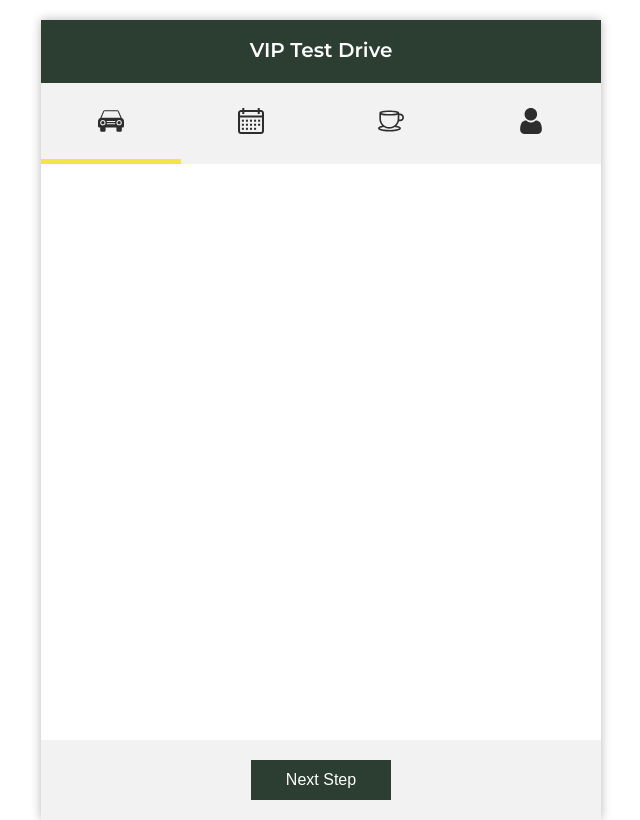
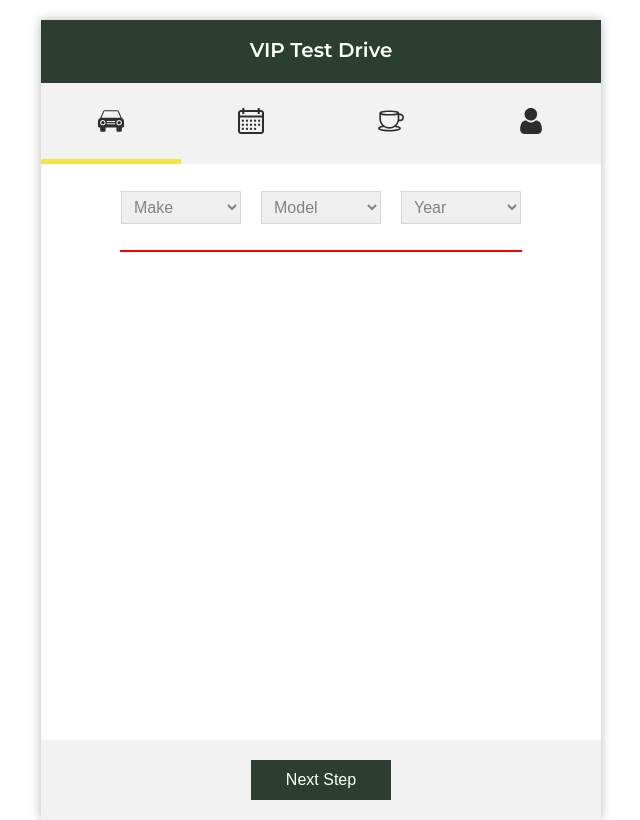
Before and after one commit to snowdamiz/dcmc-form-2, a React (Create React App) app: page / in a window 1280 px wide. Shown: the whole page, without its empty margins (319-959 px from the left). Built offline with nearby package versions, Linux system fonts and the light colour scheme.

Commit message:
full data sort working

```diff
--- a/src/App.js
+++ b/src/App.js
@@ -12,17 +12,20 @@ function App() {
   const [rows, setRows] = useState([]);
   const [page, setPage] = useState(1);
   const [productID, setProductID] = useState("");
-  const [car, setCar] = useState("");
+  const [errors, setErrors] = useState([]);
+
   const [date, setDate] = useState("");
   const [time, setTime] = useState("");
   const [beverage, setBeverage] = useState("");
   const [name, setName] = useState("");
   const [email, setEmail] = useState("");
   const [phone, setPhone] = useState("");
-  const [errors, setErrors] = useState([]);
+
   const [makes, setMakes] = useState([]);
   const [models, setModels] = useState([]);
   const [years, setYears] = useState([]);
+  const [cars, setCars] = useState([]);
+  const [sbModel, setSbModel] = useState([]);
 
   let data = [];
 
@@ -42,7 +45,7 @@ function App() {
 
       getData();
       sortData()
-  }, [page])
+  }, [cars])
 
 
   const sortData = () => {
@@ -58,43 +61,75 @@ function App() {
 
         sortedMakes = [...new Set(makes)];
         setMakes(sortedMakes);
-        console.log(sortedMakes);
       }
-
-      const getModels = () => {
-        let models = [];
-        let sortedModels = [];
-
-        for (let i = 0; i < data.length; i++) {
-          let carModel = data[i];
-          models.push(carModel.model);
-        }
-
-        sortedModels = [...new Set(models)];
-        setModels(sortedModels);
-        console.log(sortedModels);
-      }
-
-      const getYears = () => {
-        let years = [];
-        let sortedYears = [];
-
-        for (let i = 0; i < data.length; i++) {
-          let carYear = data[i];
-          years.push(carYear.year);
-        }
-
-        sortedYears = [...new Set(years)];
-        setYears(sortedYears);
-        console.log(sortedYears);
-      }
-
       getMakes();
-      getModels();
-      getYears();
     }, 500)
   }
 
+  const selectMake = (el) => {
+    const original = [...rows];
+    let cars = [];
+    let models = [];
+    let sortedCars = [];
+    let sortedModels = [];
+
+    for (let i = 0; i < original.length; i++) {
+      if (original[i].make === el) {
+        cars.push(original[i]);
+        models.push(original[i].model);
+      }
+    }
+
+    sortedCars = [...new Set(cars)];
+    sortedModels = [... new Set(models)];
+
+    setCars(sortedCars);
+    setModels(sortedModels);
+    setYears([]);
+
+    // console.log(cars[0].vin);
+    // console.log(cars);
+  }
+
+  const selectModel = (el) => {
+    const original = [...cars];
+    let vehicles = [];
+    let years = [];
+    let sortedVehicles = [];
+    let sortedYears = [];
+
+    for (let i = 0; i < original.length; i++) {
+      if (original[i].model === el) {
+        vehicles.push(original[i]);
+        years.push(original[i].year);
+      }
+    }
+
+    sortedVehicles = [...new Set(vehicles)];
+    sortedYears = [...new Set(years)];
+
+    setSbModel(sortedVehicles);
+    setYears(sortedYears);
+
+    // console.log(cars);
+  }
+
+  const selectYear = (el) => {
+    const original = [...sbModel];
+    let vehicles = [];
+    let sortedVehicles = [];
+
+    for (let i = 0; i < original.length; i++) {
+      if (original[i].year === el) {
+        vehicles.push(original[i]);
+      }
+    }
+
+    sortedVehicles = [...new Set(vehicles)];
+    setCars(sortedVehicles);
+
+    // console.log(cars);
+  }
 
   const submit = () => {
     let err = [];
@@ -119,6 +154,15 @@ function App() {
       return <Vehicle
               page={page}
               setPage={setPage}
+              rows={rows}
+              makes={makes}
+              models={models}
+              years={years}
+              cars={cars}
+              selectMake={selectMake}
+              selectModel={selectModel}
+              selectYear={selectYear}
+              sbModel={sbModel}
               productID={productID}
               setProductID={setProductID}
               errors={errors}
--- a/src/components/vehicle/vehicle.js
+++ b/src/components/vehicle/vehicle.js
@@ -1,4 +1,4 @@
-import React from 'react';
+import React, { useState, useEffect } from 'react';
 import Header from '../header/header';
 import Nav from '../nav/nav';
 import NextBtn from '../nextbtn/nextbtn';
@@ -6,16 +6,117 @@ import NextBtn from '../nextbtn/nextbtn';
 import {
     VehicleWrap,
     VehicleBox,
+    SelectionBox,
+    Select,
+    Option,
+    CarBox,
+    Car,
+    VehicleIMG,
+    VehicleInfo,
+    VehicleHeading,
+    VehicleTextBox,
+    VehicleTextBoxSec,
+    VehicleText
 } from './vehicleStyles';
 
 function Vehicle (props) {
+    const [showMakeType, setShowMakeType] = useState(false);
+    const [showModelType, setShowModelType] = useState(false);
+    const [showYearType, setShowYearType] = useState(false);
+
+    const makes = props.makes;
+    const models = props.models;
+    const years = props.years;
+
+    useEffect(() => {
+        function checkMakes() {
+            if (props.cars !== []) {
+                setShowMakeType(true);
+
+                let x = props.cars[0];
+
+                console.log(x);
+            } else { setShowMakeType(false) }
+        }
+
+        // function checkModels() {
+        //     if (props.sbModel !== []) {
+        //         setShowModelType(true);
+        //         console.log("Showing Models");
+        //     } { setShowModelType(false) }
+        // }
+
+        // function checkYears() {
+        //     if (props.years !== []) {
+        //         console.log("Showing Models > Years");
+        //         setShowYearType(true);
+        //     } else setShowYearType(false);
+        // }
+
+        checkMakes();
+        // checkModels();
+        // checkYears();
+    }, [props.cars]);
+
+    // console.log(props.years);
+
+
     return (
         <VehicleWrap>
             <Header />
             <Nav
                 page={props.page}
                 setPage={props.setPage}/>
-
+            <VehicleBox>
+                <SelectionBox>
+                    <Select defaultValue="Make" onChange={(e) => props.selectMake(e.target.value)}>
+                        <Option disabled hidden value="Make">Make</Option>
+                        {makes.map((el) => {
+                            return <Option key={el} value={el}>{el}</Option>
+                        })}
+                    </Select>
+                    <Select defaultValue="Model" onChange={(e) => props.selectModel(e.target.value)}>
+                        <Option disabled hidden value="Model">Model</Option>
+                        {models.map((el) => {
+                            return <Option key={el} value={el}>{el}</Option>
+                        })}
+                    </Select>
+                    <Select defaultValue="Year" onChange={(e) => props.selectYear(e.target.value)}>
+                        <Option disabled hidden value="Year">Year</Option>
+                        {years.map((el) => {
+                            return <Option key={el} value={el}>{el}</Option>
+                        })}
+                    </Select>
+                </SelectionBox>
+                <CarBox>
+                    {showMakeType ? (
+                        props.cars.map((el) => {
+                            return (
+                                <Car key={el.vin}>
+                                    <VehicleIMG src="#" />
+                                    <VehicleInfo>
+                                        <VehicleHeading>{el.title}</VehicleHeading>
+                                        <VehicleTextBox>
+                                            <VehicleTextBoxSec>
+                                                <VehicleText></VehicleText>
+                                                <VehicleText></VehicleText>
+                                            </VehicleTextBoxSec>
+                                            <VehicleTextBoxSec>
+                                                <VehicleText></VehicleText>
+                                                <VehicleText></VehicleText>
+                                            </VehicleTextBoxSec>
+                                            <VehicleTextBoxSec>
+                                                <VehicleText></VehicleText>
+                                                <VehicleText></VehicleText>
+                                            </VehicleTextBoxSec>
+                                        </VehicleTextBox>
+                                    </VehicleInfo>
+                                </Car>
+                            )
+                        })
+                    ) : null }
+                </CarBox>
+            </VehicleBox>
             <NextBtn
                 page={props.page}
                 setPage={props.setPage} />
--- a/src/components/vehicle/vehicleStyles.js
+++ b/src/components/vehicle/vehicleStyles.js
@@ -26,8 +26,9 @@ export const VehicleWrap = styled.section`
         flex-flow: column nowrap;
         justify-content: center;
         align-items: center;
-        width: 270px;
+        width: 310px;
         margin-top: 30px;
+        // border: 1px solid purple;
 
         ${media.phone} {
             width: 340px;
@@ -37,3 +38,65 @@ export const VehicleWrap = styled.section`
             width: 400px;
         }
     `;
+
+        export const SelectionBox = styled.div`
+            width: 100%;
+            // border: 1px solid red;
+            display: flex;
+            flex-flow: row nowrap;
+            justify-content: space-between;
+            align-items: center;
+        `;
+
+            export const Select = styled.select`
+                width: 30%;
+                border: 1px solid #D7D7D7;
+                padding: 6px 8px;
+                color: ${colors.dark};
+            `;
+
+                export const Option = styled.option`
+
+                `;
+
+        export const CarBox = styled.div`
+            width: 100%;
+            border: 1px solid red;
+            display: flex;
+            flex-flow: column nowrap;
+            justify-content: flex-start;
+            align-items: center;
+            margin-top: 20px;
+
+            ${media.tablet} {
+                margin-top: 26px;
+            }
+        `;
+
+            export const Car = styled.div`
+
+            `;
+
+                export const VehicleIMG = styled.img`
+
+                `;
+
+                export const VehicleInfo = styled.div`
+
+                `;
+
+                    export const VehicleHeading = styled.h3`
+
+                    `;
+
+                    export const VehicleTextBox = styled.div`
+
+                    `;
+
+                        export const VehicleTextBoxSec = styled.div`
+
+                        `;
+
+                            export const VehicleText = styled.div`
+
+                            `;
```
